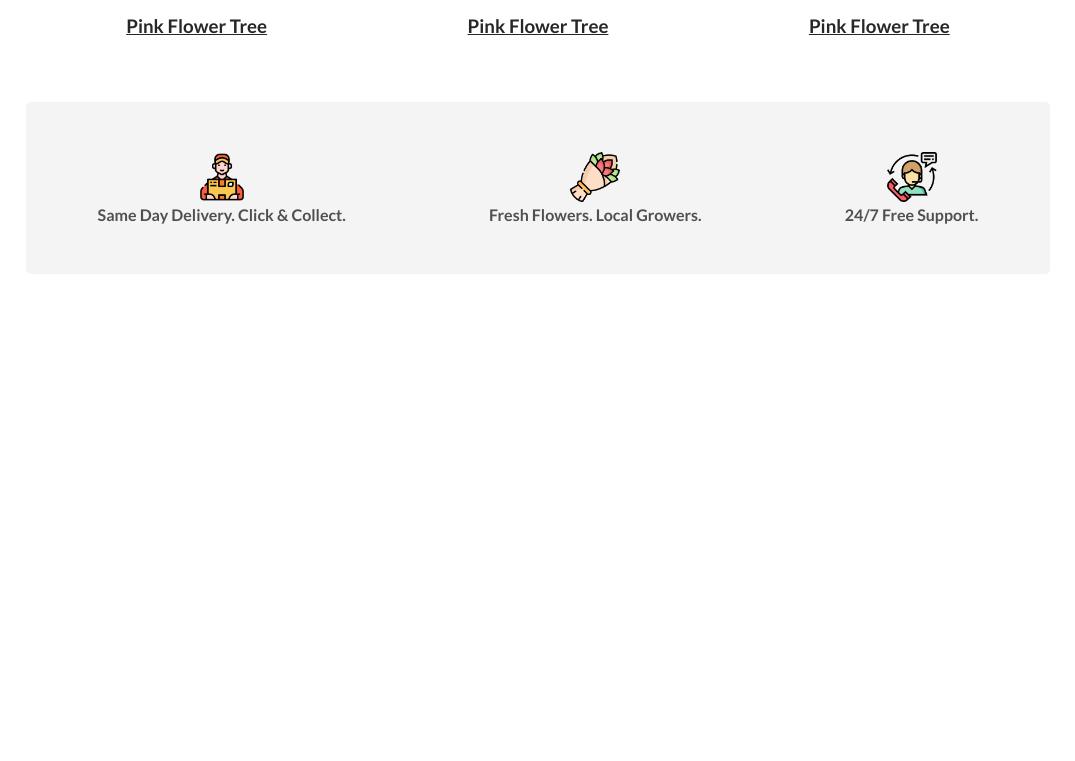
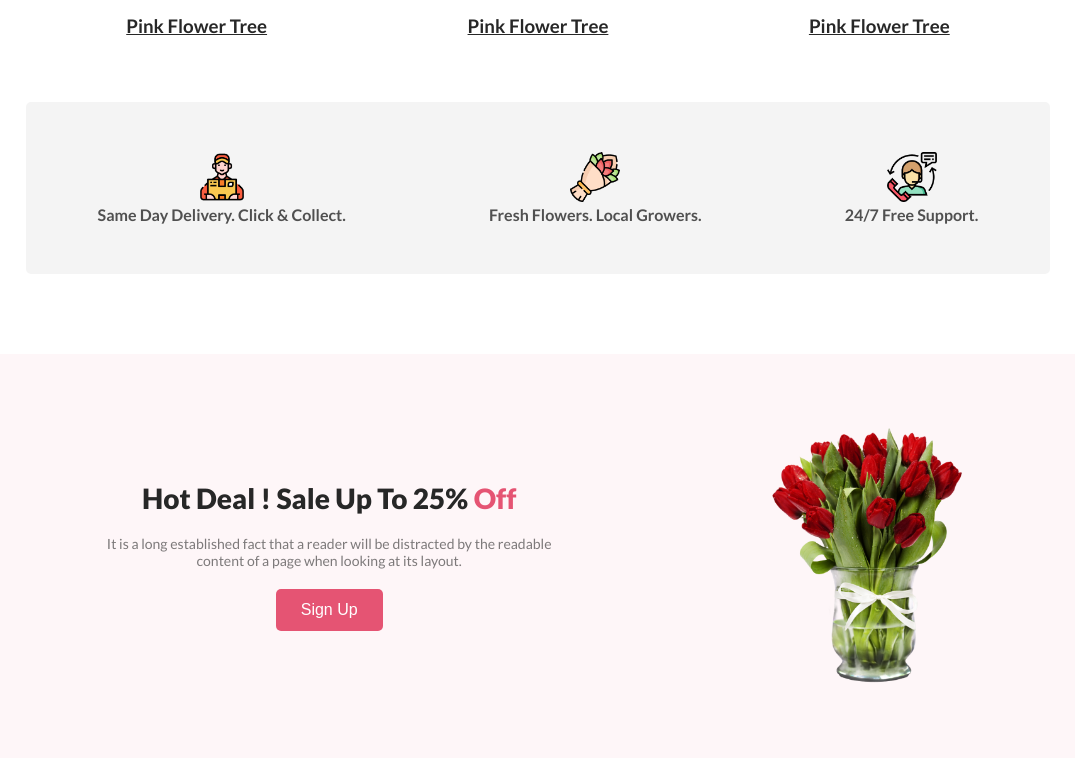
Before and after one commit to alimran-dev/flower-shop, a plain HTML site: page index.html in a window 1280 px wide. Shown: the part 1180-1941 px from the top of the page, without its empty margins (102-1177 px from the left). Before the commit the page ends 1504 px from the top, so only its background shows below. Drawn offline with Linux system fonts and the light colour scheme.

Commit message:
hot deals section added

```diff
--- a/index.html
+++ b/index.html
@@ -68,6 +68,18 @@
                 </div>
             </div>
         </section>
+        <!-- hot deals section starts here  -->
+        <section>
+            <div class="hot-deal flex center-div">
+                <div class="hot-deal-info">
+                    <h2 class="title">Hot Deal ! Sale Up To 25% <span style="color: #E55473;">Off</span></h2>
+                    <p class="description">It is a long established fact that a reader will be distracted by the
+                        readable <br>content of a page when looking at its layout.</p>
+                    <button class="btn">Sign Up</button>
+                </div>
+                <img src="./assets/images/pngwing 8.png" alt="">
+            </div>
+        </section>
     </main>
     <!-- footer starts here  -->
     <footer>
--- a/styles/style.css
+++ b/styles/style.css
@@ -101,3 +101,14 @@ body {
     color: #272727CC;
     font-size: 16px;
 }
+
+/* hot deal related styles here  */
+.hot-deal {
+    background-color: #E554730D;
+    padding: 70px 100px;
+    margin: 80px 0px;
+}
+
+.hot-deal img {
+    width: 200px;
+}
```
